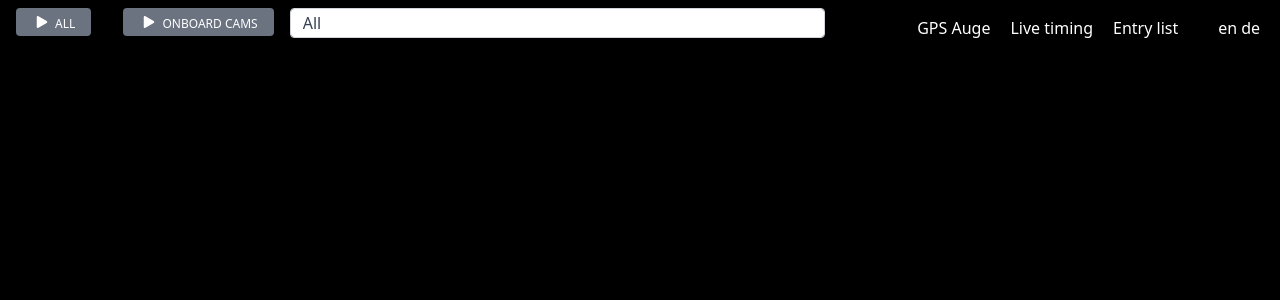
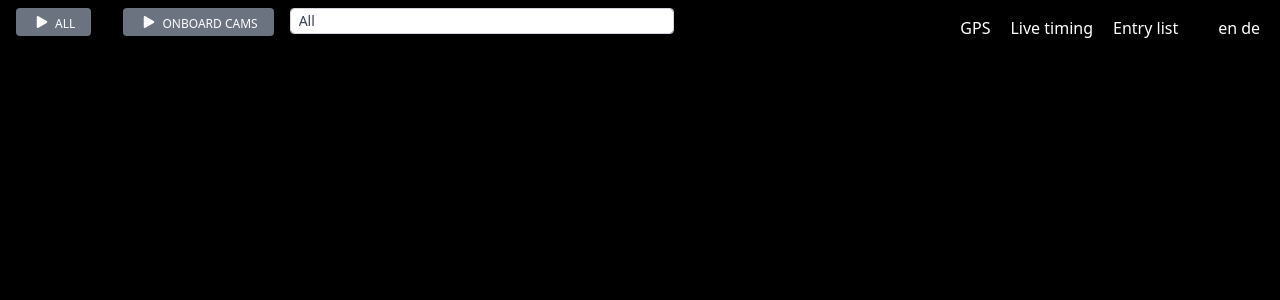
Before and after one commit to mercuriusb/multitube, a React (Create React App) app: page / in a window 1280 px wide. Shown: the top 300 px of the page. Built offline with nearby package versions, Linux system fonts and the light colour scheme.

Commit message:
Update control.js

```diff
--- a/src/components/control.js
+++ b/src/components/control.js
@@ -99,8 +99,8 @@ function Control({ urls,setUrls,playState, setPlayState, setGridMode,refs}) {
 
 
       <div className="flex justify-center">
-        <div className="mb-0 xl:w-46">
-          <select className="form-select appearance-none block w-full px-3 py-0.5 text-base font-normal text-gray-700 bg-white bg-clip-padding bg-no-repeat border border-solid border-gray-300 rounded transition ease-in-out m-0 focus:text-gray-700 focus:bg-white focus:border-blue-600 focus:outline-none" aria-label="Default select example" defaultValue="-1" onChange={changeGridMode}>
+        <div className="mb-0 xl:w-96">
+          <select class="form-select form-select-sm appearance-none block w-full px-2 py-0.5 text-sm font-normal text-gray-700 bg-white bg-clip-padding bg-no-repeat border border-solid border-gray-300 rounded transition ease-in-out m-0 focus:text-gray-700 focus:bg-white focus:border-blue-600 focus:outline-none" aria-label=".form-select-sm example" defaultValue="-1" onChange={changeGridMode}>
             <option value="-1">All</option>
             <option value="-2">Onboards</option>
             {optionItems}
@@ -108,7 +108,7 @@ function Control({ urls,setUrls,playState, setPlayState, setGridMode,refs}) {
         </div>
       </div>
       <div className="ml-auto mr-5 mt-2">
-        <a href="https://www.youtube.com/watch?v=zj_--XTYBbM" target="_blank" rel="noreferrer" className="text-white ">GPS Auge</a>
+        <a href="https://www.youtube.com/watch?v=zj_--XTYBbM" target="_blank" rel="noreferrer" className="text-white ">GPS</a>
         <a href="https://livetiming24.azurewebsites.net/events/50/results" target="_blank" rel="noreferrer" className="text-white ml-5">Live timing</a>
         <a href="https://www.24h-rennen.de/en/participants-2022" target="_blank" rel="noreferrer" className="text-white ml-5">Entry list</a>
         <button className="text-white ml-10" onClick={changeEnglish}>en</button>
```
